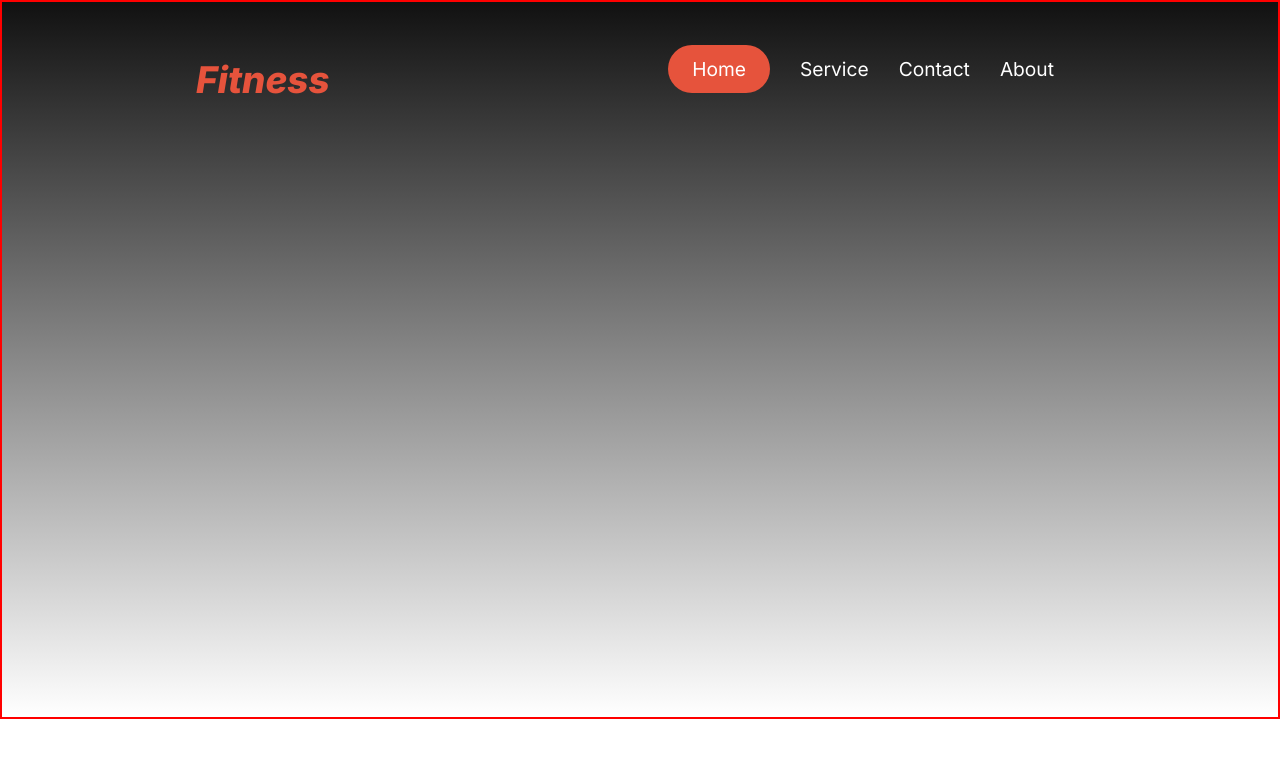
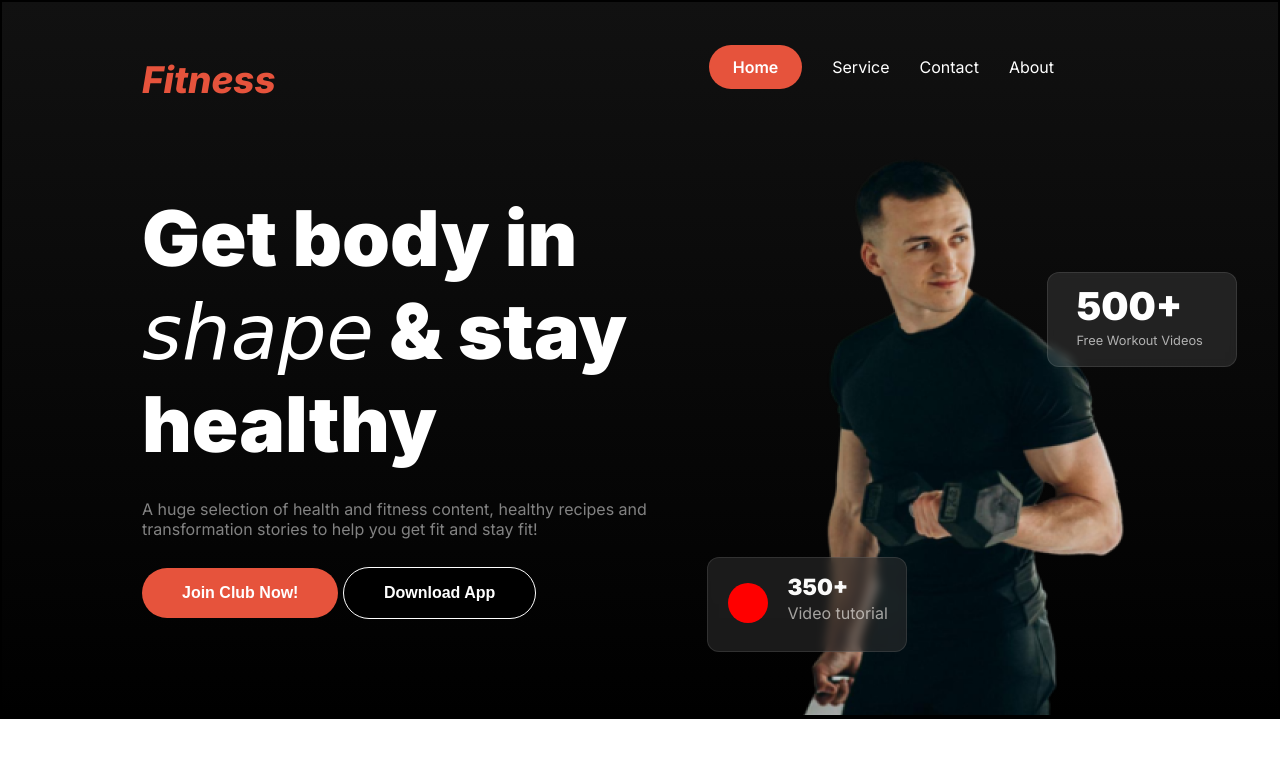
Before and after one commit to Toha16/versatile-website, a plain HTML site: page index.html in a window 1280 px wide. Drawn offline with Linux system fonts and the light colour scheme.

Commit message:
added the header section

```diff
--- a/index.html
+++ b/index.html
@@ -8,9 +8,12 @@
 </head>
 <body>
     <header class="inter-font">
+
+        <!-- Fitness & Banner section start here -->
+
         <div class="first-container">
             <nav class="navbar display-flex">
-            <h3 class="fitness primary-color"><i>Fitness</i></h3>
+            <h3 class="fitness-section primary-color"><i>Fitness</i></h3>
             <ul class="nav-links display-flex">
             <li class="nav-item"><a href="" class="nav-link btn-primary" id="home-part">Home</a></li>
             <li class="nav-item"><a href="" class="nav-link">Service</a></li>
@@ -18,6 +21,32 @@
             <li class="nav-item"><a href="" class="nav-link">About</a></li>
             </ul>
         </nav>
+        <div class="section-container">
+            <h1 class="content-part">Get body in <br> <i><span id="shape-part">shape</span></i> & stay <br> healthy</h1>
+            <p class="section-title">A huge selection of health and fitness content, healthy recipes and transformation stories to help you get fit and stay fit!</p>
+            <div class="button-part">
+            <button class="btn-primary primary-color">
+            <span id="join-part">Join Club Now!</span>
+            </button>
+            <button class="btn-section primary-color">
+            Download App
+            </button>
+        </div>
+        <div class="img-section">
+            <img class="" src="images/Images 2.png" alt="">
+        </div>
+        <div class="glass-box">
+            <div class="glass-section primary-color">
+                <h3 class="number-title">350+</h3>
+                <p class="video-title">Video tutorial</p>
+                <div class="circle-box"></div>
+            </div>
+            <div class="second-glass">
+                <h2 class="glass-title">500+</h2>
+                <p class="glass-content">Free Workout Videos</p>
+            </div>
+        </div>
+        </div>
         </div>
     </header>
     <main>
--- a/styles/styles.css
+++ b/styles/styles.css
@@ -8,19 +8,24 @@
   *{
     margin: 0px;
   }
+  html{
+    height: 100%;
+  }
+
  /*shared style  */
 
  .display-flex{
     display: flex;
  }
  .primary-color{
-    color: rgb(230, 83, 60);
+    color: rgb(255, 255, 255);
  }
  .btn-primary{
-    border-radius: 44px;
+    box-sizing: border-box;
+    border: none;
+    padding: 16px 40px;
+    border-radius: 42px;
     background-color: rgb(230, 83, 60) ;
-    font-size: 1.2rem;
-    font-weight: 600;
  }
 
  /* header section start here */
@@ -28,22 +33,26 @@
  .first-container{
     max-width: 1440px;
     height: 715px;
-    border: 2px solid red;
+    border: 2px solid black;
     background: linear-gradient(180.00deg, rgb(17, 17, 17),rgba(119, 119, 119, 0) 100%);
+    background-color: rgb(0, 0, 0);
  }
 
  /* Navbar related style */
 
- .fitness{
+ .fitness-section{
     font-size: 2.3rem;
     font-weight: 800;
+    color: rgb(230, 83, 60);
  }
  .navbar{
     justify-content: space-between;
-   margin: 55px 194px 190px;
+   margin: 55px 194px 30px 140px;
  }
  #home-part{
     padding: 12px 24px;
+    font-size: 1rem;
+    font-weight: 600;
  }
 .nav-item{
     list-style: none;
@@ -52,6 +61,123 @@
 .nav-link{
     text-decoration: none;
     font-weight: 400;
-    font-size: 1.2rem;
+    font-size: 1rem;
     color: rgb(255, 255, 255);
 }
+
+.section-container{
+    width: 595px;
+    height: 440px;
+    margin: 90px 85px 75px 140px;
+    position: relative;
+}
+.content-part{
+    font-size: 4.8rem;
+    font-weight: 900;
+    color: rgb(255, 255, 255);
+    padding-bottom: 28px;
+}
+#shape-part{
+    font-family: cursive;
+    font-size: 4.8rem;
+    font-weight: 400;
+    color: rgb(255, 255, 255);
+}
+.section-title{
+    color: rgb(255, 255, 255, 0.5);
+    font-size: 1rem;
+    font-weight: 400;
+    padding-bottom: 28px;
+}
+#join-part{
+    font-size: 1rem;
+    font-weight: 600;
+    color: rgb(255, 255, 255);
+}
+.btn-section{
+    box-sizing: border-box;
+    padding: 16px 40px;
+    border-radius: 42px;
+    background-color: black;
+    border: 1px solid white;
+    font-size: 1rem;
+    font-weight: 600;
+}
+.img-section{
+    position: absolute;
+    top: -13%;
+    left: 110%;
+    background: url(88);
+}
+.glass-section{
+    position: relative;
+    height: 95px;
+    width: 200px;
+    box-sizing: border-box;
+    border: 1px solid rgba(255, 255, 255, 0.1);
+    border-radius: 12px;
+    backdrop-filter: blur(5px);
+    background: rgba(48, 48, 48, 0.54);
+}
+.number-title{
+    position: absolute;
+    left: 40%;
+    bottom: 55%;
+}
+.video-title{
+    position: absolute;
+    left: 40%;
+    bottom: 30%;
+}
+.glass-section, h3{
+    font-size: 1.4rem;
+    font-weight: 900;
+    color: rgb(250, 250, 249);
+}
+.glass-section, p{
+    font-size: 1rem;
+    font-weight: 400;
+    color: rgba(239, 237, 232, 0.65);
+}
+.circle-box{
+    width: 40px;
+    height: 40px;
+    border-radius: 50%;
+    position: absolute;
+    background-color: red;
+    left: 10%;
+    bottom: 30%;
+}
+.glass-box{
+    position: absolute;
+    left: 95%;
+    top: 83%;
+}
+.second-glass{
+    height: 95px;
+    width: 190px;
+    box-sizing: border-box;
+    border: 1px solid rgba(255, 255, 255, 0.1);
+    border-radius: 12px;
+    backdrop-filter: blur(5px);
+    background: rgba(255, 255, 255, 0.1);
+    position: absolute;
+    left: 170%;
+    bottom: 300%;
+}
+.glass-title{
+    font-size: 2.4rem;
+    font-weight: 900;
+    color: rgb(255, 255, 255);
+    position: absolute;
+    left: 15%;
+    bottom: 40%;
+}
+.glass-content{
+    font-size: 0.8rem;
+    font-weight: 400;
+    color: rgb(255, 255, 255, 0.65);
+    position: absolute;
+    left: 15%;
+    bottom: 20%;
+}
```
